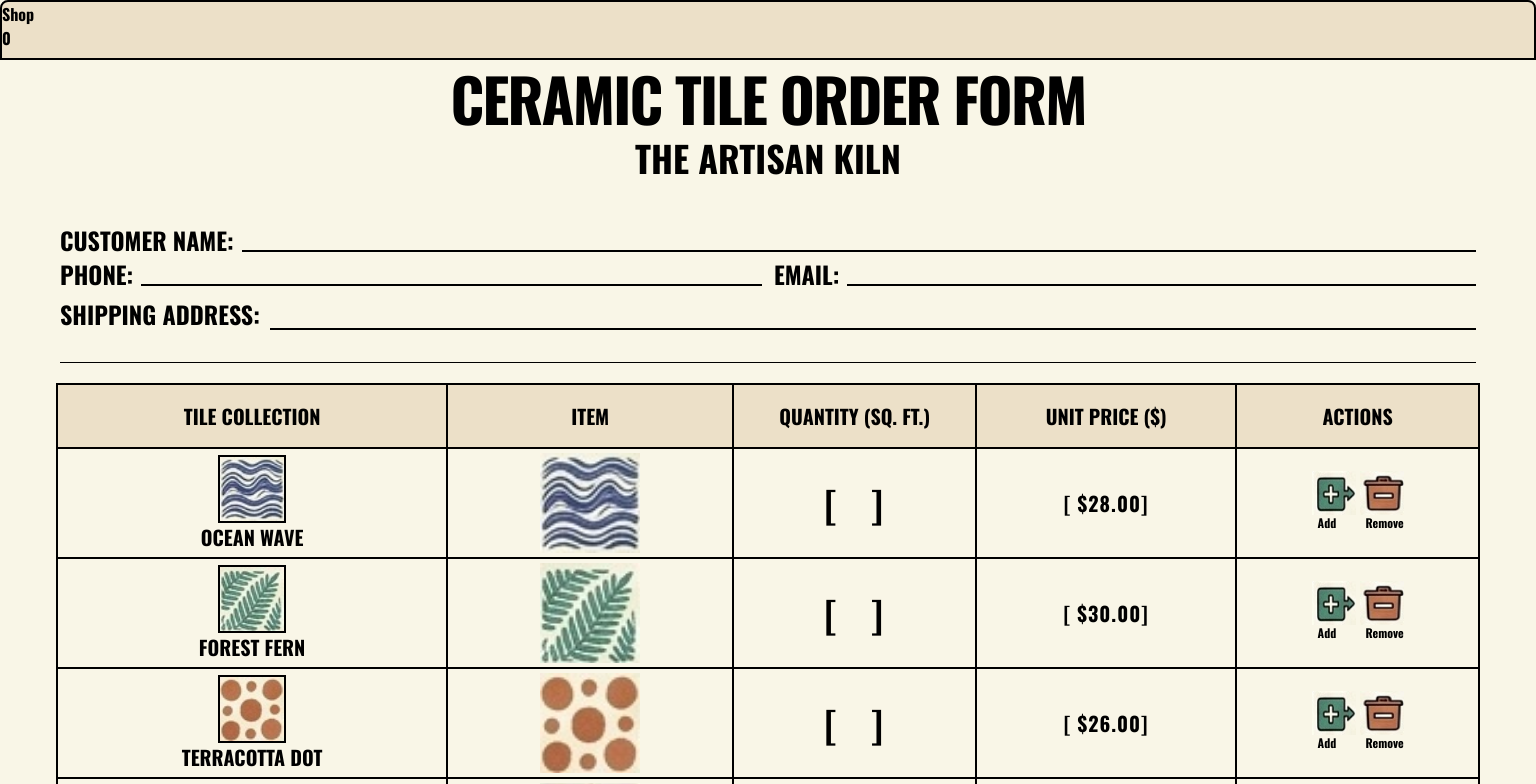
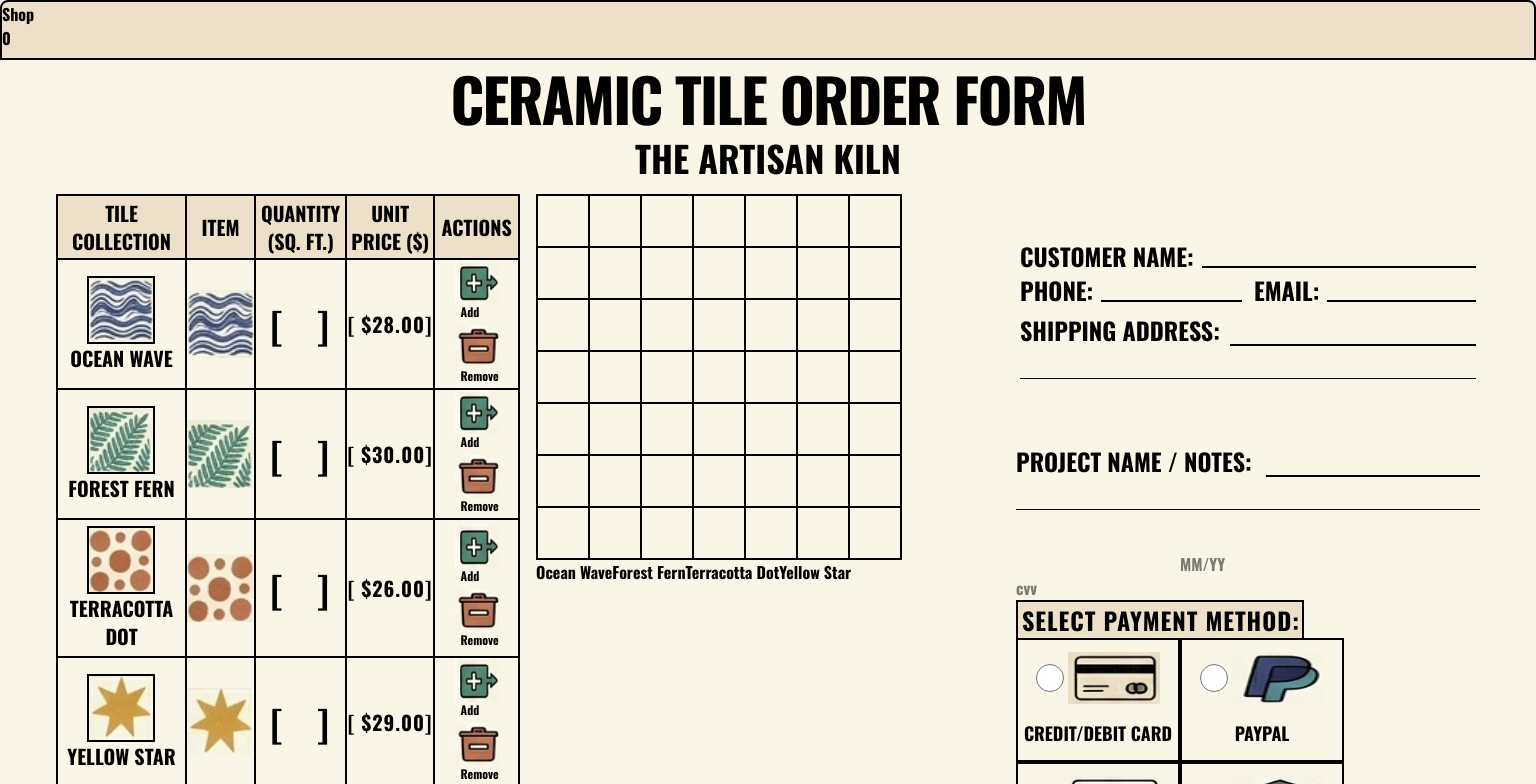
Before and after one commit to mkworkingman/TilesProject, a Next.js app: page / in a window 1536 px wide. Shown: the top 784 px of the page. Built offline with nearby package versions, Linux system fonts and the light colour scheme.

Commit message:
Add adjustments

```diff
--- a/src/app/page.module.css
+++ b/src/app/page.module.css
@@ -0,0 +1,43 @@
+@media (min-width: 1376px) {
+    .base {
+        display: grid;
+        grid-template-columns: 1fr 1fr 1fr;
+        grid-template-areas:
+            'logo logo logo'
+            'cart visualGrid summary'
+            'cart visualGrid projectNotes'
+            'cart visualGrid payment';
+        gap: 1rem;
+    }
+}
+
+.logo {
+    grid-area: logo;
+}
+
+.summary {
+    grid-area: summary;
+}
+
+.cart {
+    grid-area: cart;
+}
+
+.payment {
+    grid-area: payment;
+}
+
+.projectNotes {
+    grid-area: projectNotes;
+}
+
+.grid {
+    grid-area: visualGrid;
+    display: none;
+}
+
+@media (min-width: 1376px) {
+    .grid {
+        display: block;
+    }
+}
--- a/src/app/page.tsx
+++ b/src/app/page.tsx
@@ -18,8 +18,8 @@ export default function Home() {
     const [state, formAction, pending] = useActionState(sendData, null)
 
     return (
-        <div className="uppercase">
-            <OrderFormLogo />
+        <div className={`${style.base} uppercase`}>
+            <OrderFormLogo className={`${style.logo}`} />
             <Summary
                 className={`${style.summary} mt-10 mb-4 px-1`}
                 state={state}
--- a/src/components/ui/OrderFormLogo.tsx
+++ b/src/components/ui/OrderFormLogo.tsx
@@ -1,6 +1,6 @@
-export default function OrderFormLogo() {
+export default function OrderFormLogo({ className }: { className?: string }) {
     return (
-        <div className="text-center">
+        <div className={`${className} text-center`}>
             <h2 className="text-6xl tracking-[-0.03em]">Ceramic Tile Order Form</h2>
             <h3 className="mt-2.5 text-4xl">The Artisan Kiln</h3>
         </div>
```
